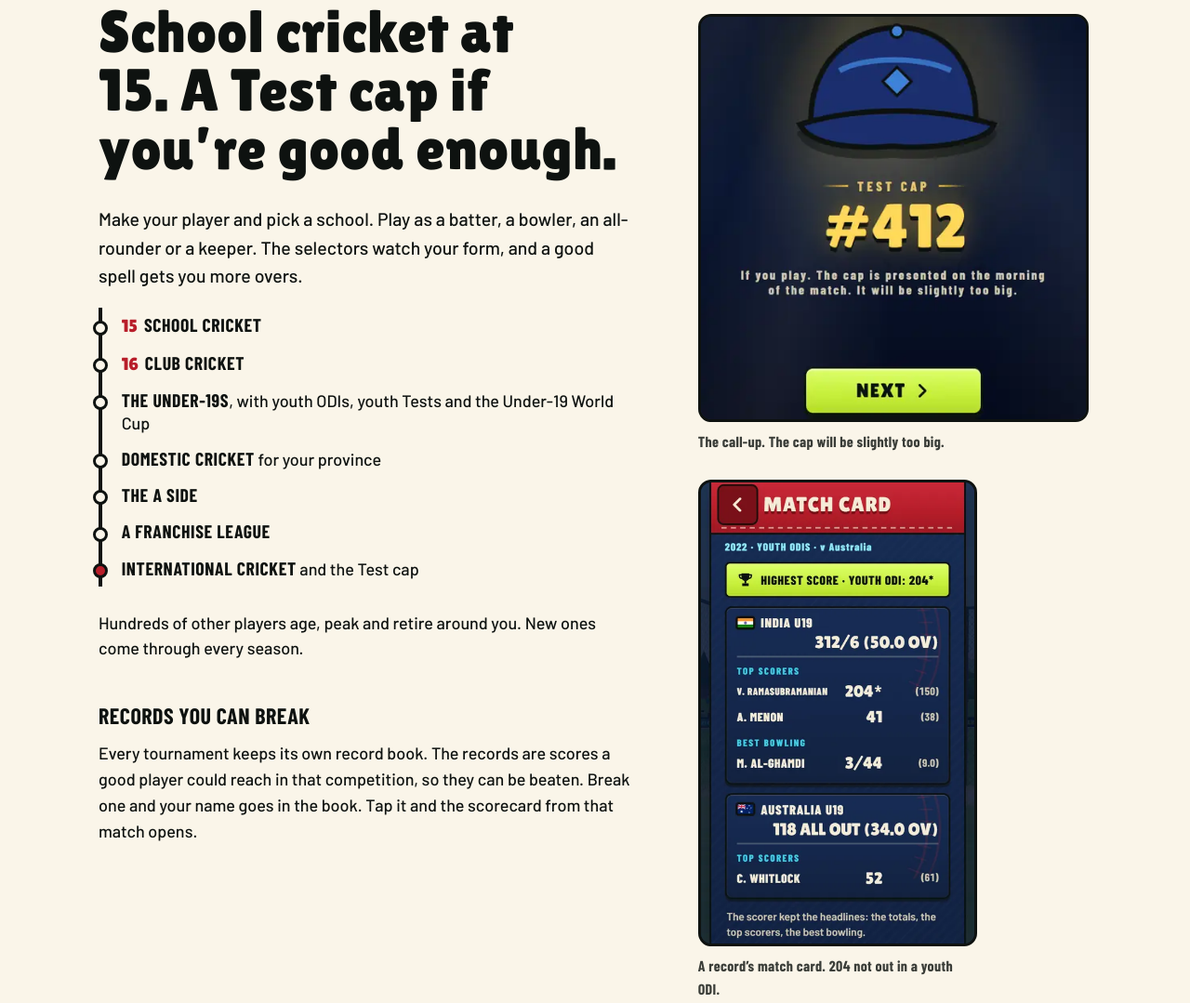
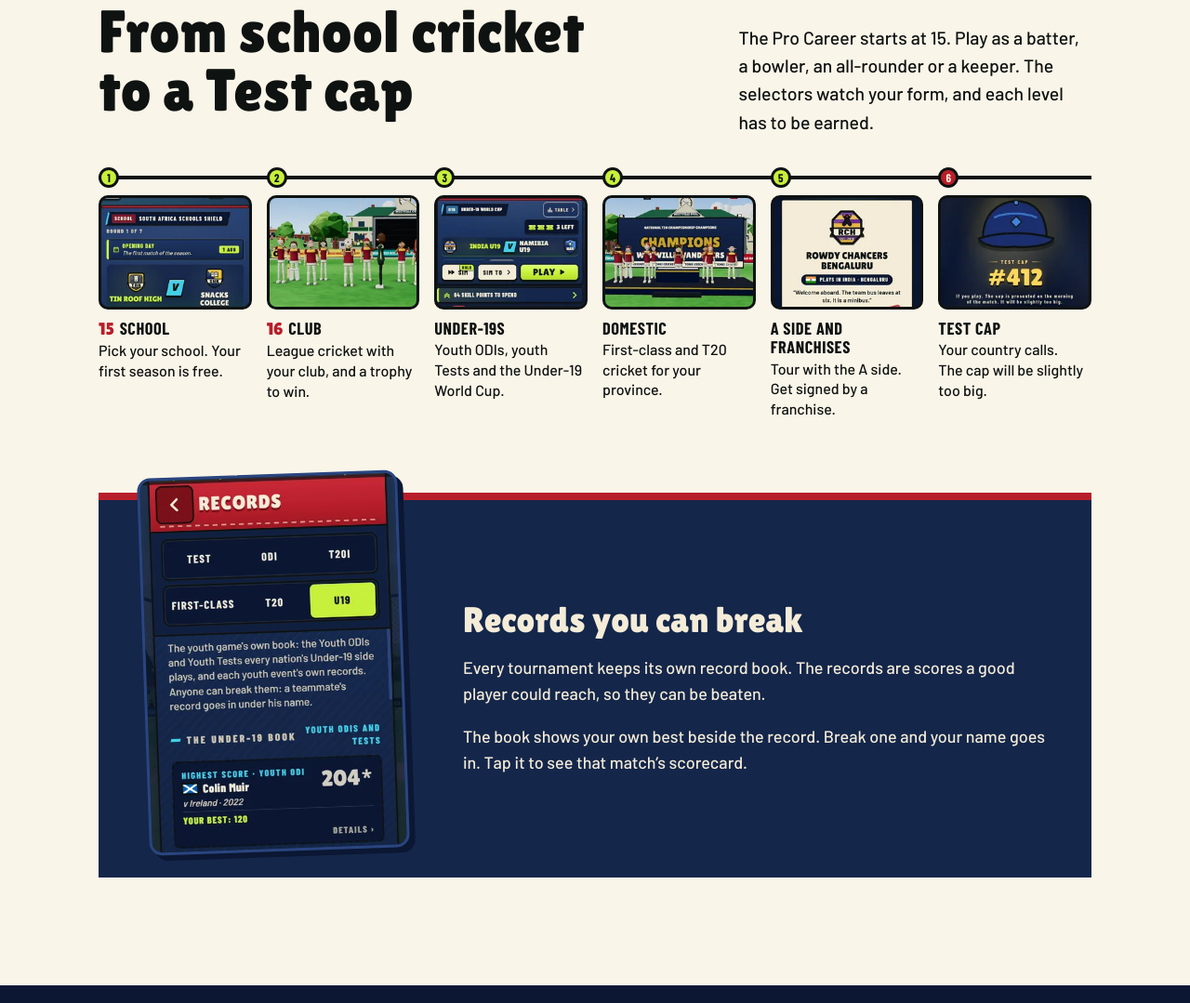
Before and after one commit to JosueCelliers/tonkcricket-site, a plain HTML site: page index.html in a window 1280 px wide. Shown: the part 2357-3436 px from the top of the page at 93% size. Drawn offline with Linux system fonts and the light colour scheme.

Commit message:
Career section redesign: plain headline, the Pro Career as a six-step ladder of real game frames (school, club, Under-19s, domestic, A side and franchises, Test cap), the Under-19 record book in its own compact block; the tall cap and match-card shots go
Co-Authored-By: Claude Opus 5.5 <noreply@anthropic.com>

```diff
--- a/index.html
+++ b/index.html
@@ -120,34 +120,53 @@
 </section>
 
 <section class="sec sec--cream career" aria-labelledby="career-h">
-  <div class="wrap career-in">
-    <div>
-      <h2 id="career-h">School cricket at 15. A Test cap if you&rsquo;re good enough.</h2>
-      <p class="lead">Make your player and pick a school. Play as a batter, a bowler, an all-rounder or a keeper. The selectors watch your form, and a good spell gets you more overs.</p>
-      <ol class="ladder" aria-label="The Pro Career, in order">
-        <li><span class="age">15</span><b>School cricket</b></li>
-        <li><span class="age">16</span><b>Club cricket</b></li>
-        <li><b>The Under-19s</b>, with youth ODIs, youth Tests and the Under-19 World Cup</li>
-        <li><b>Domestic cricket</b> for your province</li>
-        <li><b>The A side</b></li>
-        <li><b>A franchise league</b></li>
-        <li><b>International cricket</b> and the Test cap</li>
-      </ol>
-      <p>Hundreds of other players age, peak and retire around you. New ones come through every season.</p>
-      <h3 class="sub">Records you can break</h3>
-      <p>Every tournament keeps its own record book. The records are scores a good player could reach in that competition, so they can be beaten. Break one and your name goes in the book. Tap it and the scorecard from that match opens.</p>
+  <div class="wrap">
+    <div class="career-head">
+      <h2 id="career-h">From school cricket to a Test cap</h2>
+      <p class="lead">The Pro Career starts at 15. Play as a batter, a bowler, an all-rounder or a keeper. The selectors watch your form, and each level has to be earned.</p>
     </div>
-    <div class="career-side">
-      <figure class="cap">
-        <img class="shot" src="img/cap-480.webp" srcset="img/cap-480.webp 480w, img/cap-720.webp 720w" sizes="(min-width: 900px) 420px, 88vw" width="480" height="502" loading="lazy" decoding="async"
-             alt="The Test cap screen. A navy cap above the words TEST CAP #412 and the line: If you play. The cap is presented on the morning of the match. It will be slightly too big.">
-        <figcaption>The call-up. The cap will be slightly too big.</figcaption>
-      </figure>
-      <figure class="rec">
-        <img class="shot" src="img/record-480.webp" srcset="img/record-480.webp 480w, img/record-640.webp 640w" sizes="(min-width: 900px) 300px, 70vw" width="480" height="810" loading="lazy" decoding="async"
-             alt="A record's match card. Highest score in a youth ODI, 204 not out, with both teams' totals, the top scorers and the best bowling.">
-        <figcaption>A record&rsquo;s match card. 204 not out in a youth ODI.</figcaption>
-      </figure>
+    <ol class="ladder" aria-label="The Pro Career, in order">
+      <li>
+        <img src="img/step-school-240.webp" srcset="img/step-school-240.webp 240w, img/step-school-360.webp 360w" sizes="(min-width: 1000px) 180px, (min-width: 640px) 30vw, 58vw" width="240" height="180" loading="lazy" decoding="async" alt="A school fixture in the game, Tin Roof High against Snacks College in the South Africa Schools Shield.">
+        <p class="step"><span class="age">15</span>School</p>
+        <p>Pick your school. Your first season is free.</p>
+      </li>
+      <li>
+        <img src="img/step-club-240.webp" srcset="img/step-club-240.webp 240w, img/step-club-360.webp 360w" sizes="(min-width: 1000px) 180px, (min-width: 640px) 30vw, 58vw" width="240" height="180" loading="lazy" decoding="async" alt="A club side lifting a trophy on the outfield in front of the pavilion.">
+        <p class="step"><span class="age">16</span>Club</p>
+        <p>League cricket with your club, and a trophy to win.</p>
+      </li>
+      <li>
+        <img src="img/step-u19-240.webp" srcset="img/step-u19-240.webp 240w, img/step-u19-360.webp 360w" sizes="(min-width: 1000px) 180px, (min-width: 640px) 30vw, 58vw" width="240" height="180" loading="lazy" decoding="async" alt="The career hub at the Under-19 World Cup, India U19 against Namibia U19 next.">
+        <p class="step">Under-19s</p>
+        <p>Youth ODIs, youth Tests and the Under-19 World Cup.</p>
+      </li>
+      <li>
+        <img src="img/step-domestic-240.webp" srcset="img/step-domestic-240.webp 240w, img/step-domestic-360.webp 360w" sizes="(min-width: 1000px) 180px, (min-width: 640px) 30vw, 58vw" width="240" height="180" loading="lazy" decoding="async" alt="A domestic side on a stage under a screen reading National T20 Championship Champions.">
+        <p class="step">Domestic</p>
+        <p>First-class and T20 cricket for your province.</p>
+      </li>
+      <li>
+        <img src="img/step-franchise-240.webp" srcset="img/step-franchise-240.webp 240w, img/step-franchise-360.webp 360w" sizes="(min-width: 1000px) 180px, (min-width: 640px) 30vw, 58vw" width="240" height="180" loading="lazy" decoding="async" alt="A franchise signing card. Rowdy Chancers Bengaluru, plays in India, with the line: Welcome aboard. The team bus leaves at six. It is a minibus.">
+        <p class="step">A side and franchises</p>
+        <p>Tour with the A side. Get signed by a franchise.</p>
+      </li>
+      <li>
+        <img src="img/step-cap-240.webp" srcset="img/step-cap-240.webp 240w, img/step-cap-360.webp 360w" sizes="(min-width: 1000px) 180px, (min-width: 640px) 30vw, 58vw" width="240" height="180" loading="lazy" decoding="async" alt="The Test cap screen, a navy cap above the words TEST CAP #412.">
+        <p class="step">Test cap</p>
+        <p>Your country calls. The cap will be slightly too big.</p>
+      </li>
+    </ol>
+    <p class="scroll-hint">Swipe along for the rest of the career.</p>
+
+    <div class="records">
+      <img class="shot" src="img/records-u19-400.webp" srcset="img/records-u19-400.webp 400w, img/records-u19-600.webp 600w" sizes="(min-width: 720px) 300px, 70vw" width="400" height="584" loading="lazy" decoding="async"
+           alt="The Under-19 record book. Highest score in a youth ODI, 204 not out by Colin Muir against Ireland in 2022, with your best of 120 underneath, and best bowling, 8 for 24.">
+      <div class="records-copy">
+        <h3>Records you can break</h3>
+        <p>Every tournament keeps its own record book. The records are scores a good player could reach, so they can be beaten.</p>
+        <p>The book shows your own best beside the record. Break one and your name goes in. Tap it to see that match&rsquo;s scorecard.</p>
+      </div>
     </div>
   </div>
 </section>
--- a/site.css
+++ b/site.css
@@ -175,20 +175,42 @@ figcaption { font-family: var(--f-cond); font-weight: 700; font-size: 1rem; lett
   .scroll-hint { display: none; }
 }
 
-/* Pro Career: the ladder, the cap, the records */
-.career-in { display: grid; gap: 36px; }
-.ladder { list-style: none; margin: 0 0 1.4em; padding: 0; border-left: 4px solid var(--ink); }
-.ladder li { position: relative; padding: .38em 0 .38em 1.15em; line-height: 1.3; }
-.ladder li::before { content: ""; position: absolute; left: -10px; top: .78em; width: 16px; height: 16px; border-radius: 50%; background: var(--paper); border: 3px solid var(--ink); }
-.ladder li:last-child::before { background: var(--red); }
-.ladder b { font-family: var(--f-cond); font-weight: 700; text-transform: uppercase; letter-spacing: .03em; font-size: 1.1em; }
-.ladder .age { font-family: var(--f-display); font-size: 1.05em; color: var(--red); margin-right: .35em; }
-.cap { max-width: 420px; }
-.sub { margin: 1.6em 0 .4em; font-size: 1.5rem; }
-.rec { max-width: 300px; margin-top: 28px; }
+/* Pro Career: the ladder as six real frames, then the record book */
+.career-head { display: grid; gap: 4px 56px; }
+.career-head .lead { max-width: 30em; }
+@media (min-width: 900px) { .career-head { grid-template-columns: minmax(0, 1.25fr) minmax(0, .75fr); align-items: end; } .career-head .lead { margin-bottom: .6em; } }
+.ladder { list-style: none; margin: 22px 0 0; padding: 0 0 8px; display: grid; grid-auto-flow: column; grid-auto-columns: 58vw; gap: 16px; overflow-x: auto; scroll-snap-type: x mandatory; counter-reset: step; }
+.ladder li { scroll-snap-align: start; position: relative; padding-top: 30px; min-width: 0; }
+.ladder li::before { /* the track: a line through every step */
+  content: ""; position: absolute; left: 0; right: -16px; top: 9px; height: 4px; background: var(--ink); }
+.ladder li:last-child::before { right: 0; }
+.ladder li::after { /* the marker on the track */
+  counter-increment: step; content: counter(step); position: absolute; left: 0; top: 0; width: 22px; height: 22px; border-radius: 50%;
+  background: var(--lime); border: 3px solid var(--ink); font: 700 .78rem/16px var(--f-cond); text-align: center; color: var(--ink); }
+.ladder li:last-child::after { background: var(--red); color: var(--cream); }
+.ladder img { width: 100%; aspect-ratio: 4 / 3; object-fit: cover; border-radius: 10px; border: 3px solid var(--ink); background: var(--navy); }
+.ladder p { margin: 0; font-size: 1rem; line-height: 1.35; }
+.ladder .step { margin: .6rem 0 .15rem; font-family: var(--f-cond); font-weight: 700; text-transform: uppercase; letter-spacing: .03em; font-size: 1.15rem; line-height: 1.1; }
+.ladder .age { font-family: var(--f-display); font-weight: 400; color: var(--red); margin-right: .3em; letter-spacing: 0; }
+.career .scroll-hint { color: var(--ink-soft); margin: .4rem 0 0; }
+@media (min-width: 640px) {
+  .ladder { grid-auto-flow: row; grid-template-columns: repeat(3, minmax(0, 1fr)); overflow: visible; row-gap: 28px; }
+  .ladder li:nth-child(3n)::before { right: 0; }
+  .career .scroll-hint { display: none; }
+}
+@media (min-width: 1000px) {
+  .ladder { grid-template-columns: repeat(6, minmax(0, 1fr)); }
+  .ladder li:nth-child(3n)::before { right: -16px; }
+  .ladder li:last-child::before { right: 0; }
+}
+.records { margin-top: clamp(40px, 6vw, 72px); background: var(--navy); color: var(--cream); border-top: 8px solid var(--red); padding: 28px clamp(18px, 4vw, 48px); display: grid; gap: 24px; }
+.records h3 { font-family: var(--f-display); font-weight: 400; text-transform: none; letter-spacing: 0; font-size: clamp(1.7rem, 1.2rem + 2vw, 2.4rem); line-height: 1; margin-bottom: .5em; color: var(--cream); }
+.records p { color: var(--cream); }
+.records p:last-child { margin-bottom: 0; }
+.records img { width: min(64vw, 260px); border-color: var(--navy-hi); transform: rotate(-2deg); box-shadow: 6px 6px 0 var(--navy-deep); order: 2; }
 @media (min-width: 720px) {
-  .career-in { grid-template-columns: minmax(0, 1.15fr) minmax(0, .85fr); gap: clamp(32px, 6vw, 72px); align-items: start; }
-  .career-side { padding-top: 12px; }
+  .records { grid-template-columns: 280px minmax(0, 1fr); gap: clamp(32px, 5vw, 64px); align-items: center; }
+  .records img { width: 100%; order: 0; margin-block: -56px 0; }
 }
 
 /* Manager: a darker room, the field editor large */
```
Also changed, not shown: img/record-480.webp (deleted), img/record-640.webp (deleted), img/records-u19-400.webp (added), img/records-u19-600.webp (added), img/step-cap-240.webp (added), img/step-cap-360.webp (added), img/step-club-240.webp (added), img/step-club-360.webp (added), img/step-domestic-240.webp (added), img/step-domestic-360.webp (added), img/step-franchise-240.webp (added), img/step-franchise-360.webp (added), img/step-school-240.webp (added), img/step-school-360.webp (added), 2 more files.
